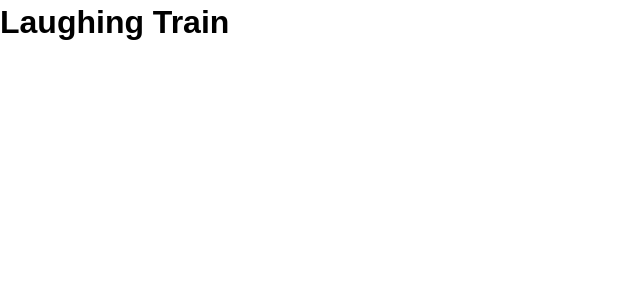
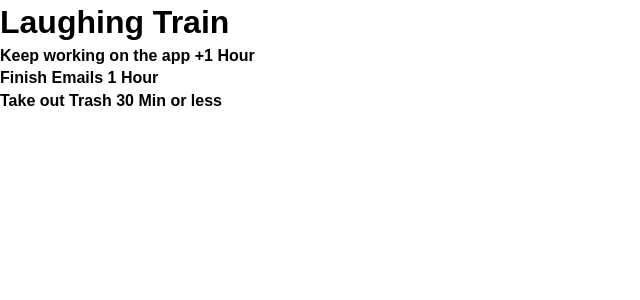
Before and after one commit to MurrTuck/laughing-train, a React (Create React App) app: page / in a window 1280 px wide. Shown: the top 300 px of the page, without its empty margins (0-640 px from the left). Built offline with nearby package versions, Linux system fonts and the light colour scheme.

Commit message:
Added Components folder with ToDos Component.

```diff
--- a/src/App.js
+++ b/src/App.js
@@ -1,11 +1,37 @@
 import React, { Component } from 'react';
+import Todos from './components/Todos'
+
 import './App.css';
 
 class App extends Component {
+  state = {
+    todos: [
+      {
+        id: 1,
+        title: 'Keep working on the app',
+        completed: false,
+        timeEstimate: "+1 Hour"
+      },
+      {
+        id: 2,
+        title: 'Finish Emails',
+        completed: false,
+        timeEstimate: "1 Hour"
+      },
+      {
+        id: 3,
+        title: 'Take out Trash',
+        completed: false,
+        timeEstimate: "30 Min or less"
+      }
+    ]
+  }
+
   render() {
     return (
       <div className="App">
         <h1>Laughing Train</h1>
+        <Todos todos={this.state.todos} />
       </div>
     );
   }
--- /dev/null
+++ b/src/components/Todos.js
@@ -0,0 +1,14 @@
+import React, { Component } from 'react';
+
+
+class Todos extends Component {
+    render() {
+        return (
+            this.props.todos.map((todo) => (
+                <h4>{todo.title} {todo.timeEstimate}</h4>
+            ))
+        );
+    }
+}
+
+export default Todos;
--- a/src/index.js
+++ b/src/index.js
@@ -1,11 +1,6 @@
 import React from 'react';
 import ReactDOM from 'react-dom';
 import App from './App';
-import * as serviceWorker from './serviceWorker';
+
 
 ReactDOM.render(<App />, document.getElementById('root'));
-
-// If you want your app to work offline and load faster, you can change
-// unregister() to register() below. Note this comes with some pitfalls.
-// Learn more about service workers: http://bit.ly/CRA-PWA
-serviceWorker.unregister();
```
